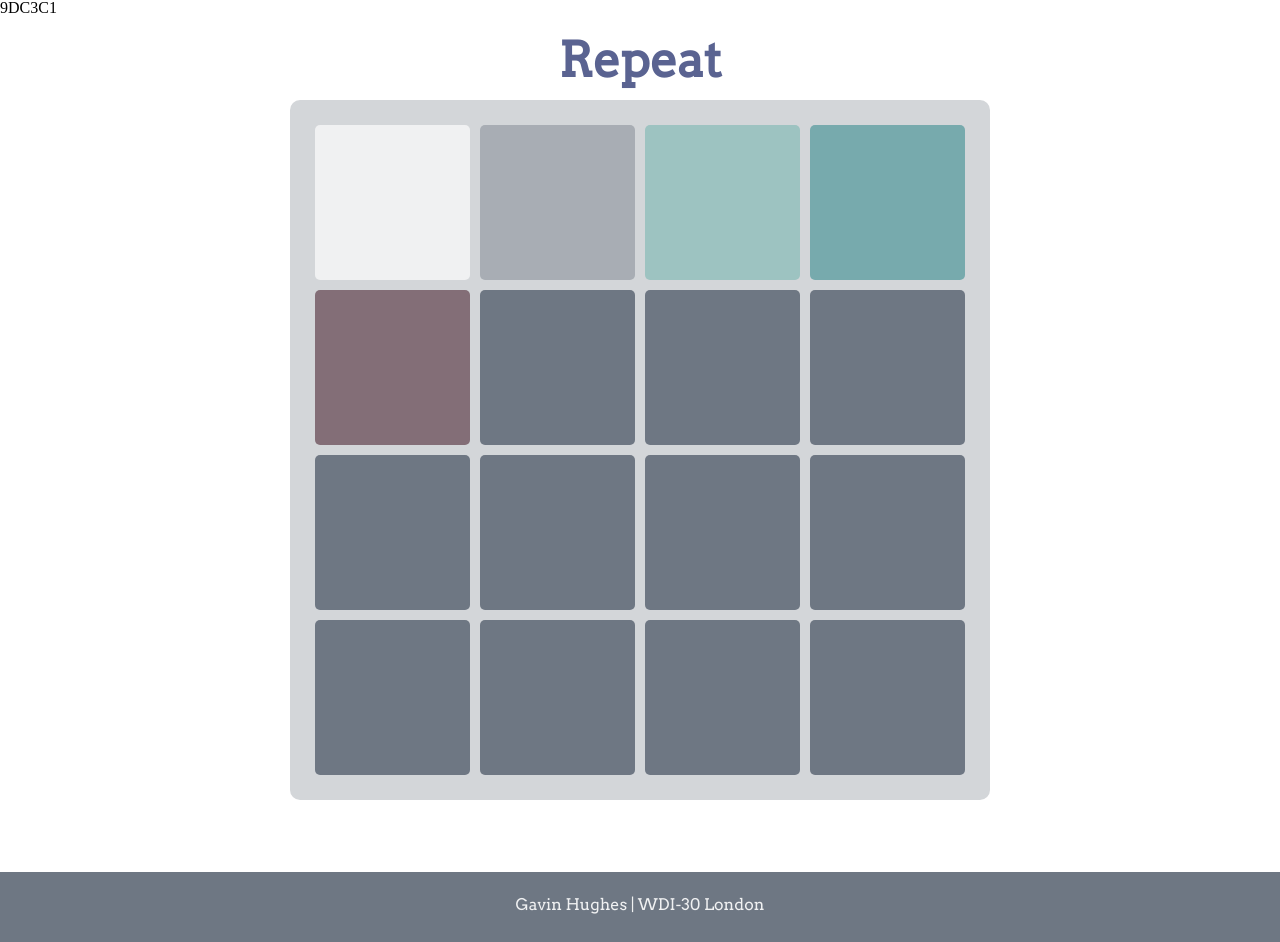
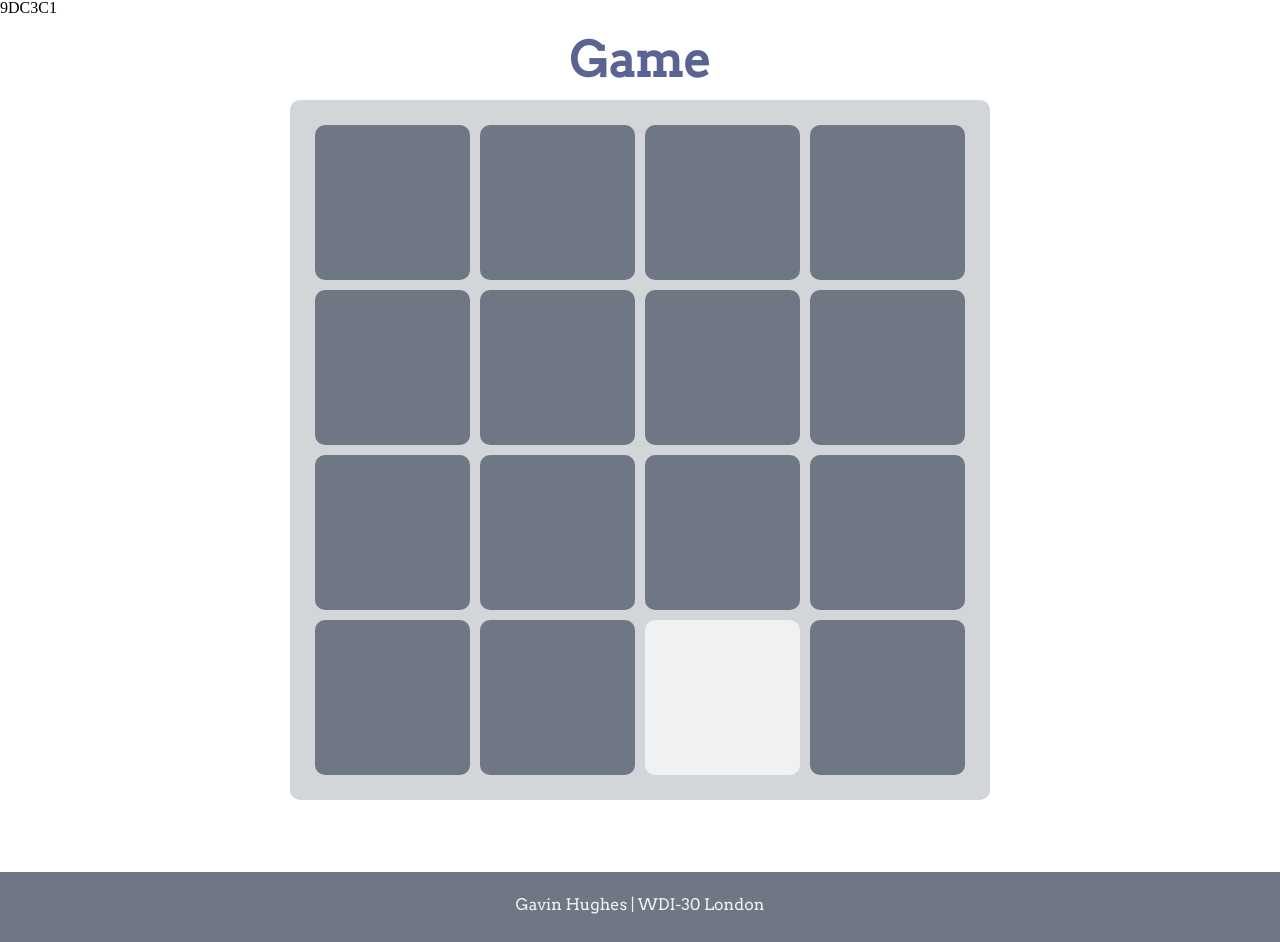
Before and after one commit to gjhughes/WDI_PROJECT_1, a PHP site: page / in a window 1280 px wide. Run offline with PHP 8.4, Linux system fonts and the light colour scheme; some libraries are stand-ins or nearby versions.

Commit message:
random tiles displaying on grid

```diff
--- a/css/style.css
+++ b/css/style.css
@@ -55,7 +55,7 @@ h1 {
   float: left;
   /*border: 1px solid white;*/
   margin: 5px 5px;
-  border-radius: 5px;
+  border-radius: 10px;
   /*box-shadow: 3px 3px #e2e3e6;*/
 }
 
--- a/index.html
+++ b/index.html
@@ -15,7 +15,7 @@
 </head>
 <body>
   <header>
-    <h1>Repeat</h1>
+    <h1>Game</h1>
   </header>
 
   <main>
@@ -26,22 +26,22 @@
 
     </div>
     <div class="grid">
-      <div class="tiles" id="tile1"></div>
-      <div class="tiles" id="tile2"></div>
-      <div class="tiles" id="tile3"></div>
-      <div class="tiles" id="tile4"></div>
-      <div class="tiles" id="tile5"></div>
-      <div class="tiles" id="tile6"></div>
-      <div class="tiles" id="tile7"></div>
-      <div class="tiles" id="tile8"></div>
-      <div class="tiles" id="tile9"></div>
-      <div class="tiles" id="tile10"></div>
-      <div class="tiles" id="tile11"></div>
-      <div class="tiles" id="tile12"></div>
-      <div class="tiles" id="tile13"></div>
-      <div class="tiles" id="tile14"></div>
-      <div class="tiles" id="tile15"></div>
-      <div class="tiles" id="tile16"></div>
+      <div class="tiles" id="0"></div>
+      <div class="tiles" id="1"></div>
+      <div class="tiles" id="2"></div>
+      <div class="tiles" id="3"></div>
+      <div class="tiles" id="4"></div>
+      <div class="tiles" id="5"></div>
+      <div class="tiles" id="6"></div>
+      <div class="tiles" id="7"></div>
+      <div class="tiles" id="8"></div>
+      <div class="tiles" id="9"></div>
+      <div class="tiles" id="10"></div>
+      <div class="tiles" id="11"></div>
+      <div class="tiles" id="12"></div>
+      <div class="tiles" id="13"></div>
+      <div class="tiles" id="14"></div>
+      <div class="tiles" id="15"></div>
     </div>
   </main>
 
--- a/js/app.js
+++ b/js/app.js
@@ -1,45 +1,41 @@
 $(document).ready(function() {
 
-  let $grid;
-  let $tiles;
-  let $tileId;
+  const $tiles = $('.tiles');
+  console.log($tiles)
   const randomNumbers = [];
-  const computerPattern = [];
-  const userPattern = [];
+  let pattern;
 
-  $tiles = $('.tiles');
-
-
+  // random number function
   function randNum() {
-    for (var i = 0; randomNumbers.length < 6; i++) {
+    for (let i = 0; randomNumbers.length < 6; i++) {
       const num = Math.floor(Math.random() * 16);
       if(randomNumbers.includes(num)) {
         console.log('number in array already');
       } else {
         randomNumbers.push(num);
       }
-      // randomNumbers.indexOf(num) !== num ? randomNumbers.push(num) : console.log('already in array')
+      randomNumbers.sort((a, b) => a - b);
     }
   }
-  console.log(randomNumbers);
-  // function to selct random tiles and push id to array
-  function randomPattern() {
-    for (let i = 0; i < 6; i++) {
-      computerPattern.push($tiles[i].id);
-      $tiles[i].id.css('background-color', '#F0F1F2');
+
+  // light up tiles based on random number array
+  function displayTile() {
+    for (let i = 0; i < randomNumbers.length; i++) {
+      const randomNumber = randomNumbers[i];
+      const $element = $($tiles[randomNumber]);
+      setTimeout(function() {
+        $element.css('background', '#F0F1F2');
+        setTimeout(function(){
+          $element.css('background', '#6E7783');
+        }, 1000);
+      }, i*1000 + 1000);
     }
-    console.log(computerPattern);
   }
 
-  // function to light up tiles if they are pushed to the pattern array
-  // function lightUp() {
-  //   for (var i = 0; i < computerPattern.length; i++) {
-  //     if($tiles.id === )
-  //
-  //   }
-  // }
-
-  randNum()
+  randNum();
+  displayTile();
   console.log(randomNumbers);
 
 });
+
+// generat
```
